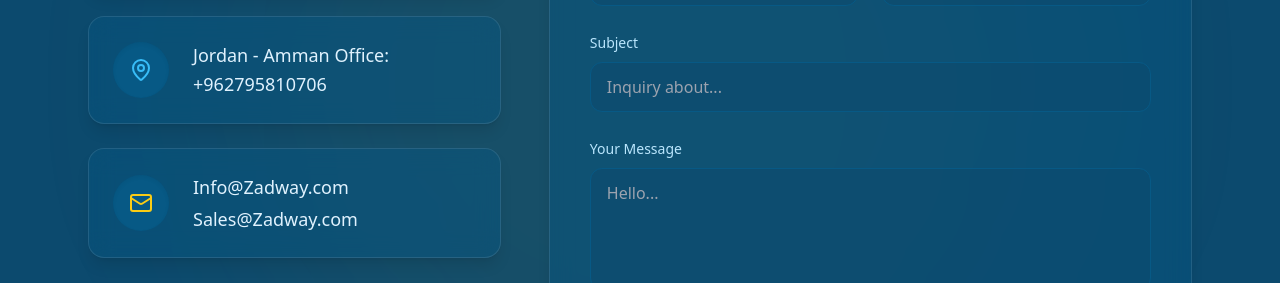
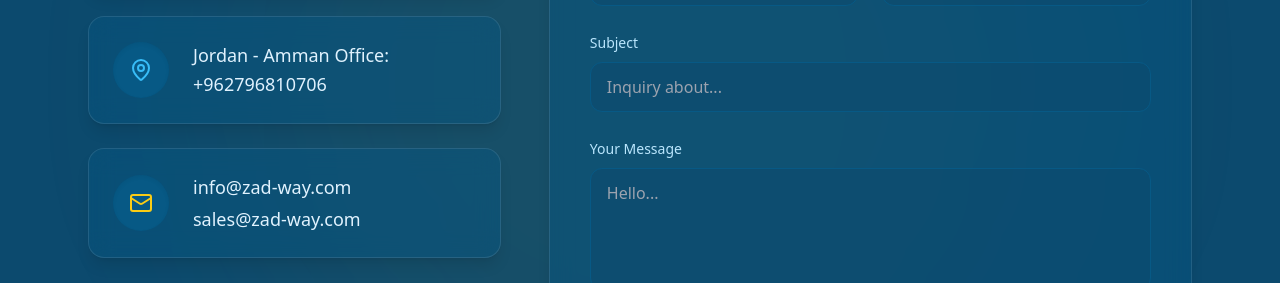
Before and after one commit to ramihasanain/zad-way, a Next.js app: page / in a window 1280 px wide. Shown: the part 3203-3486 px from the top of the page. Built offline with nearby package versions, Linux system fonts and the light colour scheme; a web font is replaced by a local one.

Commit message:
feat: add localization dictionaries for multi-language support

```diff
--- a/src/i18n/dictionaries.ts
+++ b/src/i18n/dictionaries.ts
@@ -41,9 +41,9 @@
     contact: {
       title: "Contact Us",
       omanOffice: "Oman - Muscat Office:\n+96871770020",
-      jordanOffice: "Jordan - Amman Office:\n+962795810706",
-      infoEmail: "Info@Zadway.com",
-      salesEmail: "Sales@Zadway.com",
+      jordanOffice: "Jordan - Amman Office:\n+962796810706",
+      infoEmail: "info@zad-way.com",
+      salesEmail: "sales@zad-way.com",
       form: {
         name: "Full Name",
         email: "Email Address",
@@ -95,9 +95,9 @@
     contact: {
       title: "اتصل بنا",
       omanOffice: "عُمان - مكتب مسقط:\n+96871770020",
-      jordanOffice: "الأردن - مكتب عمان:\n+962795810706",
-      infoEmail: "Info@Zadway.com",
-      salesEmail: "Sales@Zadway.com",
+      jordanOffice: "الأردن - مكتب عمان:\n+962796810706",
+      infoEmail: "info@zad-way.com",
+      salesEmail: "sales@zad-way.com",
       form: {
         name: "الاسم الكامل",
         email: "البريد الإلكتروني",
```
